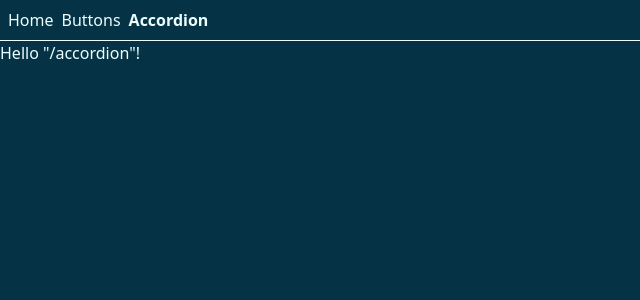
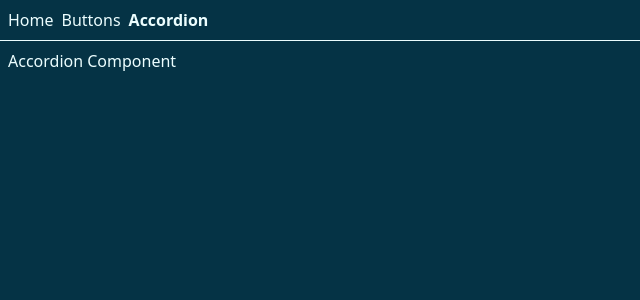
Before and after one commit to SmackSmash/comps-ts, a React (Vite) app: page /accordion in a window 1280 px wide. Shown: the top 300 px of the page, without its empty margins (0-640 px from the left). Built offline with nearby package versions, Linux system fonts and the light colour scheme.

Commit message:
Added accordion component and sorted out props

```diff
--- /dev/null
+++ b/src/components/Accordion.tsx
@@ -0,0 +1,7 @@
+import type { FC } from 'react';
+
+const Accordion: FC<{ items: { title: string; content: string }[] }> = () => {
+  return <div>Accordion Component</div>;
+};
+
+export default Accordion;
--- a/src/routes/accordion.tsx
+++ b/src/routes/accordion.tsx
@@ -1,7 +1,18 @@
 import { createFileRoute } from '@tanstack/react-router';
+import Accordion from '../components/Accordion';
 
 const RouteComponent = () => {
-  return <div>Hello "/accordion"!</div>;
+  const accordionItems = [
+    { title: 'Accordion 1', content: 'Accordion 1 content' },
+    { title: 'Accordion 2', content: 'Accordion 2 content' },
+    { title: 'Accordion 3', content: 'Accordion 3 content' }
+  ];
+
+  return (
+    <div className='flex gap-2 p-2'>
+      <Accordion items={accordionItems} />
+    </div>
+  );
 };
 
 export const Route = createFileRoute('/accordion')({
```
